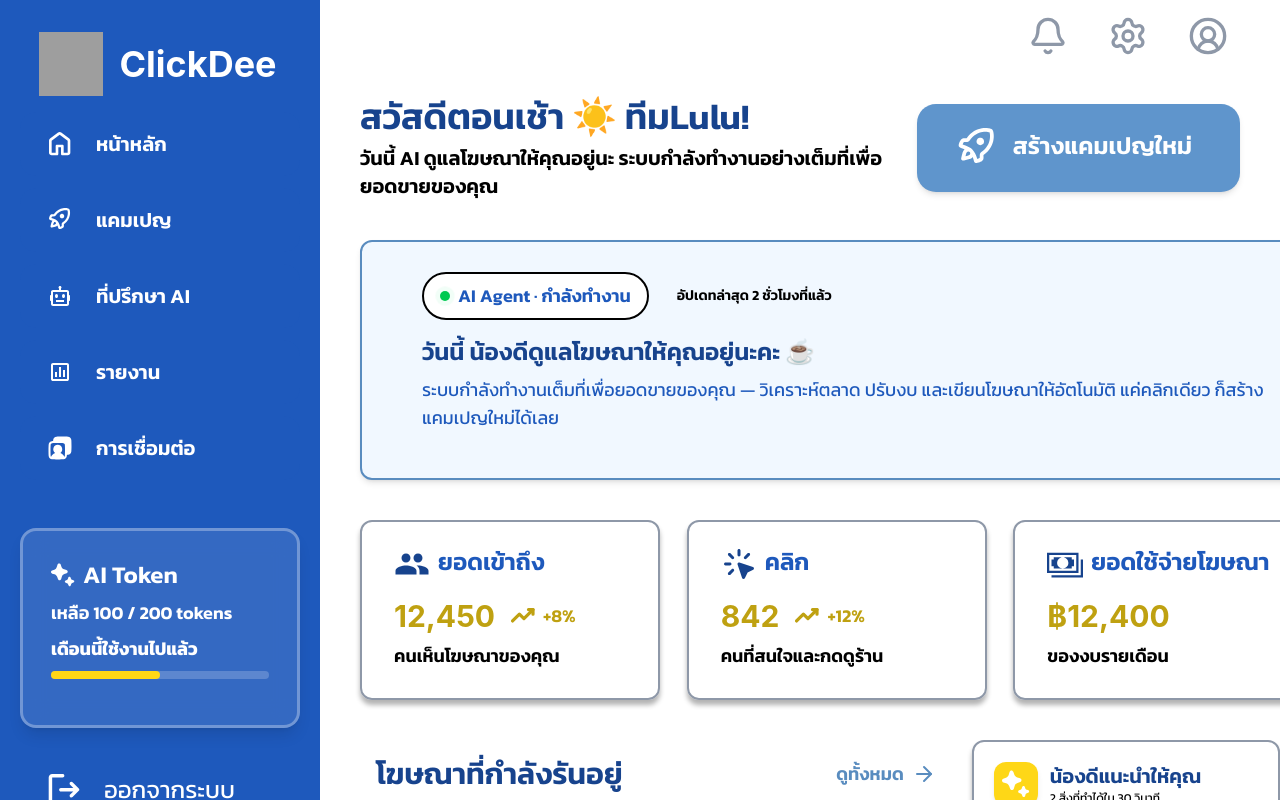
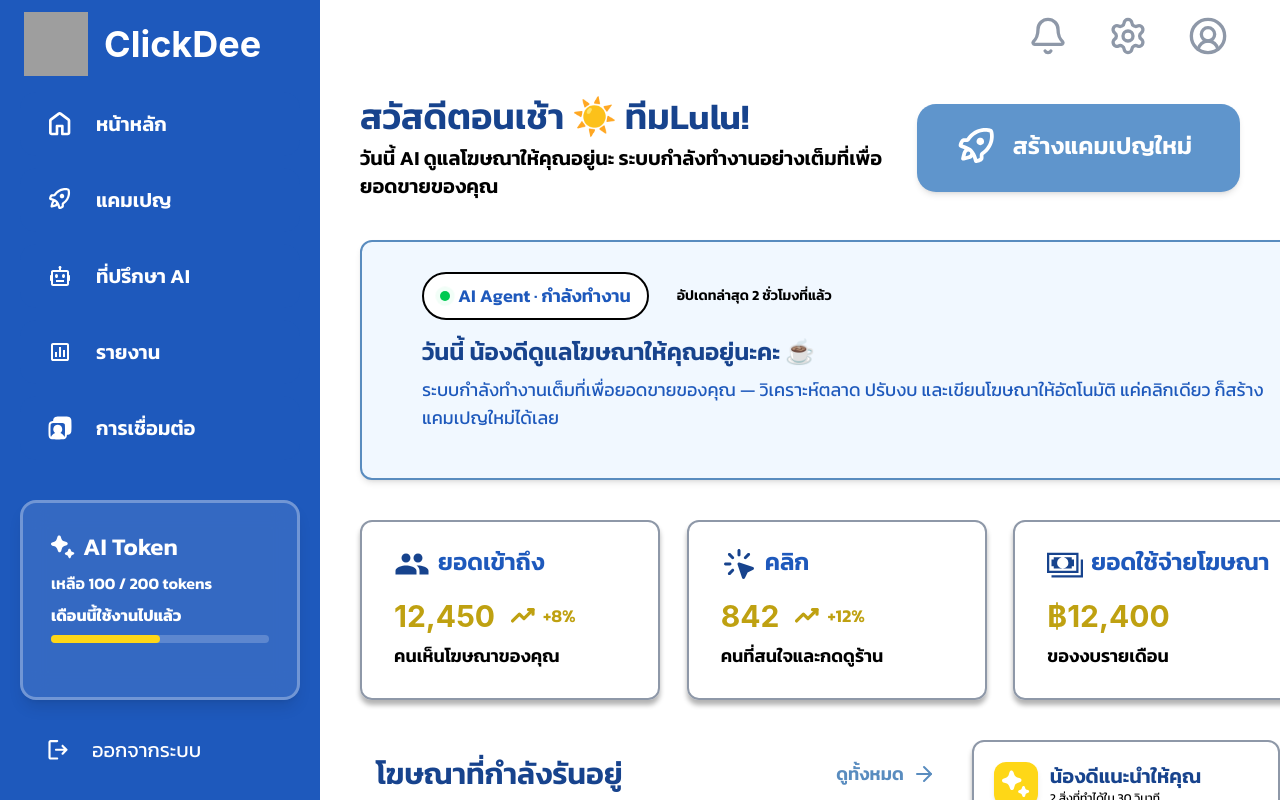
Before and after one commit to Nicha-h/ClickDee, a React (Vite) app in the folder frontend/: page / in a window 1280 px wide. Built offline with nearby package versions, Linux system fonts and the light colour scheme; grey boxes are pictures that could not be loaded.

Commit message:
fix: formatted the logo. Fix layout issues on navbar

```diff
--- a/frontend/src/components/navbar.tsx
+++ b/frontend/src/components/navbar.tsx
@@ -24,7 +24,7 @@ function Navbar() {
     <nav className="bg-amalfi sticky top-0 flex h-screen w-80 flex-col justify-between gap-6">
       <div className="grid justify-start gap-3">
         {/** logo */}
-        <div className="bg-amalfi h-25 w-79 p-3 text-4xl">
+        <div className="bg-amalfi flex h-20 w-79 p-3 text-4xl">
           <NavLink
             to="/home"
             onClick={() => handleClick('home')}
@@ -38,7 +38,11 @@ function Navbar() {
         <NavLink
           to="/"
           onClick={() => handleClick('home')}
-          className={`mx-5 flex h-16 w-70 items-center justify-start rounded-2xl p-7 transition-colors duration-200 hover:-translate-x-0.5 ${activeButton === 'home' ? 'bg-citrus-light hover:bg-citrus-light-hover' : 'bg-amalfi hover:bg-amalfihover'} font-thai text-xl font-semibold ${activeButton === 'home' ? 'text-black' : 'text-white'}`}
+          className={`mx-5 flex h-16 w-70 items-center justify-start rounded-2xl p-7 transition-colors duration-200 hover:-translate-x-0.5 ${
+            activeButton === 'home'
+              ? 'bg-citrus-light hover:bg-citrus-light-hover'
+              : 'bg-amalfi hover:bg-amalfihover'
+          } font-thai text-xl font-semibold ${activeButton === 'home' ? 'text-black' : 'text-white'}`}
         >
           <div className="flex items-center gap-6">
             <img
@@ -106,7 +110,7 @@ function Navbar() {
           </div>
         </NavLink>
       </div>
-      <div className="mb-5 grid items-end justify-center gap-5 p-6">
+      <div className="mb-5 grid items-end justify-center gap-2 p-4">
         {/* Todo: this AI token thing should be clickable and lead to a page where the user can manage their AI tokens. */}
         <div className="font-thai mx-5 h-50 w-70 items-center justify-start rounded-2xl border-3 border-white/30 bg-white/10 p-7 text-2xl text-white shadow-lg backdrop-blur-md">
           <div>
@@ -114,10 +118,10 @@ function Navbar() {
               <img src={sparklebold} alt="Sparkle" className="h-6 w-6" />
               AI Token
             </div>
-            <div className="text-lg font-semibold">
+            <div className="text-base font-semibold">
               เหลือ {AI_TOKEN} / {AI_TOKEN_MAX} tokens
             </div>
-            <div className="py-2 text-lg font-bold">เดือนนี้ใช้งานไปแล้ว</div>
+            <div className="py-2 text-base font-bold">เดือนนี้ใช้งานไปแล้ว</div>
 
             {/* TODO: come fix this later */}
             <div className="h-2 w-full rounded-full bg-white/20">
@@ -133,13 +137,13 @@ function Navbar() {
         <NavLink
           to="/logout"
           onClick={() => handleClick('logout')}
-          className={`font-thai mx-5 flex h-16 w-70 items-center justify-start rounded-2xl p-7 text-2xl text-white transition-transform duration-200 hover:-translate-x-0.5`}
+          className={`font-thai mx-5 flex h-16 w-70 items-center justify-start rounded-2xl p-7 text-xl text-white transition-transform duration-200 hover:-translate-x-0.5`}
         >
           <div className="flex items-center gap-6 pt-5">
             <img
               src={logout}
               alt="Logout"
-              className={`h-8 w-8 ${activeButton === 'logout' ? 'brightness-0' : ''} `}
+              className={`h-5 w-5 ${activeButton === 'logout' ? 'brightness-0' : ''} `}
             />
             ออกจากระบบ
           </div>
```
